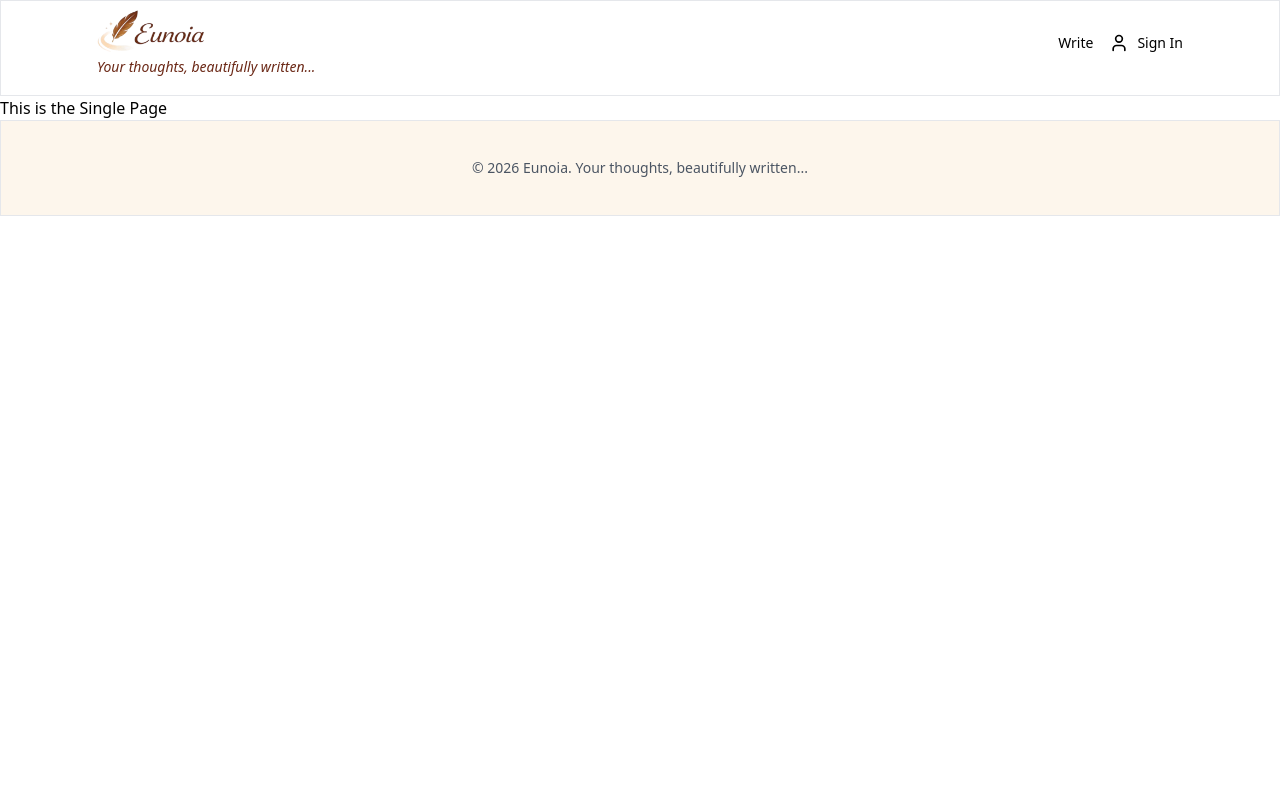
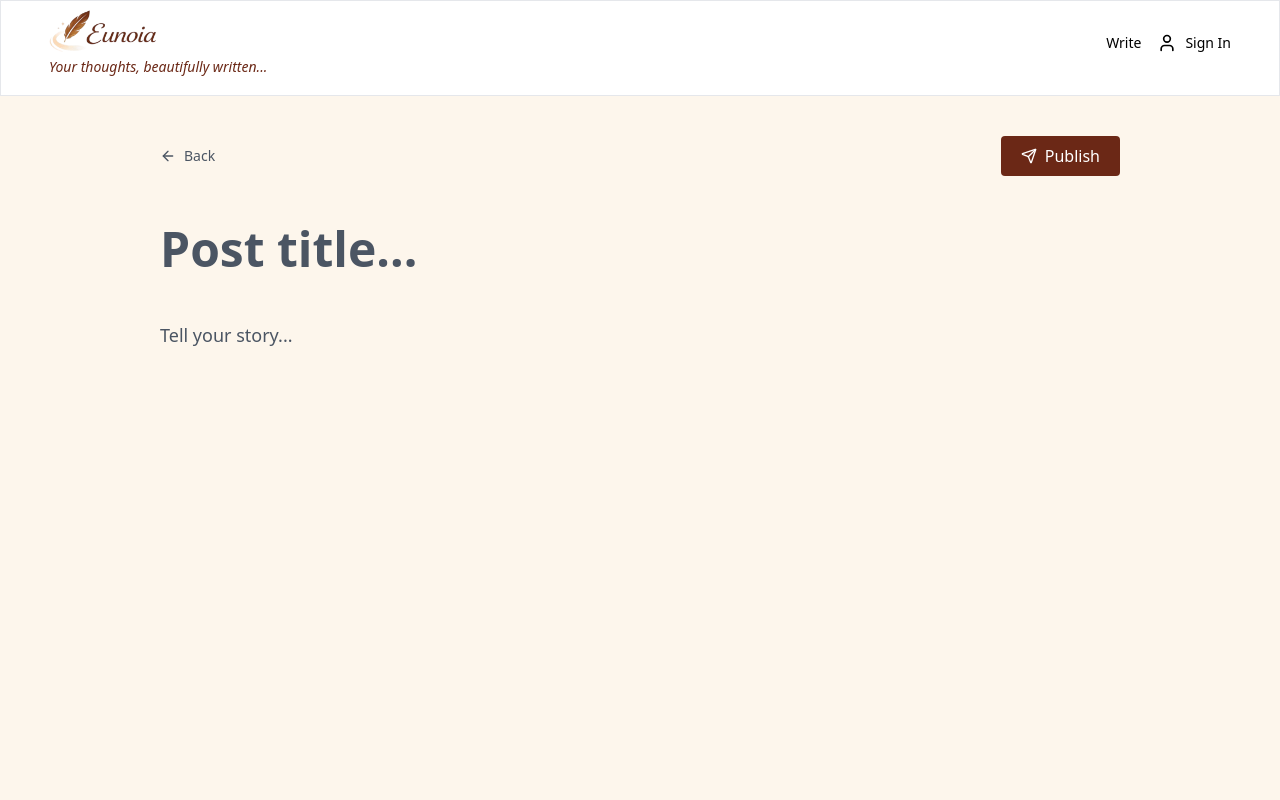
Before and after one commit to zainabometere621/blog-app, a React (Vite) app: page /write-blog in a window 1280 px wide. Shown: the top 800 px of the page. Built offline with nearby package versions, Linux system fonts and the light colour scheme.

Commit message:
feat:I worked on the write blog page and some changes to other components

```diff
--- a/src/components/Navbar.jsx
+++ b/src/components/Navbar.jsx
@@ -4,20 +4,20 @@ import { User } from "lucide-react";
 export default function Navbar() {
   return (
     <section className="h-24 border">
-      <nav className="flex justify-between py-2 px-24 items-center">
+      <nav className="flex justify-between py-2 px-12 items-center">
         <NavLink to ="/" className="">
           <img src={logo} alt=" brand logo" className="h-12 w-26" />
           <p className="text-[#6B2816] text-sm italic">
             Your thoughts, beautifully written...
           </p>
         </NavLink>
-        <NavLink to="/auth" className="flex space-x-4  ">
+        <div className="flex space-x-4  ">
           <NavLink to="/auth" className="text-sm hover:text-[#6B2816]">Write</NavLink>
           <div className="flex space-x-2 text-sm hover:text-[#6B2816]">
             <User className="h-5 w-5" />
             <p>Sign In</p>
           </div>
-        </NavLink>
+        </div>
       </nav>
     </section>
   );
--- a/src/pages/AuthPage.jsx
+++ b/src/pages/AuthPage.jsx
@@ -32,10 +32,13 @@ export default function AuthPage() {
           />
         </div>
         <div className="space-y-6">
-          <button className="bg-[#6B2816] hover:bg-[#8B3B29] text-white flex space-x-2 items-center justify-center rounded-md w-full py-3">
-            <NavLink to = "/write-blog" className="font-semibold">Sign In</NavLink>
+          <NavLink
+            to="/write-blog"
+            className="bg-[#6B2816] hover:bg-[#8B3B29] text-white flex space-x-2 items-center justify-center rounded-md w-full py-3"
+          >
+            <p className="font-semibold">Sign In</p>
             <ArrowRight className="h-5 w-5" />
-          </button>
+          </NavLink>
           <NavLink
             to="/"
             className="hover:text-[#6B2816] text-gray-600 text-base block text-center "
--- a/src/pages/SingleBlogPost.jsx
+++ b/src/pages/SingleBlogPost.jsx
@@ -1,5 +1,25 @@
+import { Send, ArrowLeft } from "lucide-react";
+
 export default function SingleBlogPage() {
-    return(
-        <main><h1>This is the Single Page </h1></main>
-    )
+  return (
+    <main className="h-screen bg-[#FDF6EC]">
+      <section className="px-40 pt-10 space-y-10">
+        <div className="flex justify-between items-center ">
+          <button className="flex items-center space-x-2 text-gray-600 hover:text-[#6B2816]">
+            <ArrowLeft className="h-4 w-4" />
+            <p className="text-sm ">Back</p>
+          </button>
+          <button className="flex items-center bg-[#6B2816] hover:bg-[#8B3B29] text-white flex space-x-2  rounded py-2 px-5">
+            <Send className="h-4 w-4" />
+            <p className="text-base">Publish</p>
+          </button>
+        </div>
+        <input type="text" placeholder="Post title..." className="w-full mt-10 bg-transparent outline-none text-5xl font-bold placeholder-gray-600"/>
+        <textarea placeholder="Tell your story..." className="w-full mt-6 bg-transparent outline-none text-lg leading-relaxed placeholder-gray-600 resize-none"  onInput={(e) => {
+    e.target.style.height = "auto";
+    e.target.style.height = e.target.scrollHeight + "px";
+  }}></textarea>
+      </section>
+    </main>
+  );
 }
```
